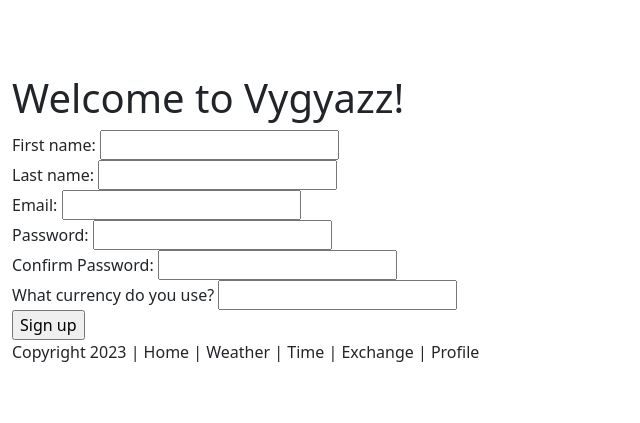
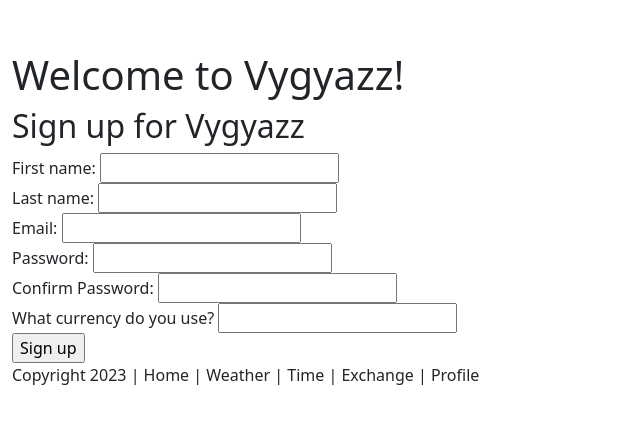
Before and after one commit to mikemccomb/vigyazz-frontend, a React (Vite) app: page / in a window 1280 px wide. Shown: the part 181-604 px from the top of the page, without its empty margins (0-640 px from the left). Built offline with nearby package versions, Linux system fonts and the light colour scheme.

Commit message:
Adds comments to component

```diff
--- a/src/components/Signup.jsx
+++ b/src/components/Signup.jsx
@@ -1,5 +1,13 @@
+import axios from "axios";
+import { useState } from "react";
+
 export function Signup() {
+  // Need to set up handleSubmit; create a post action to users.json
+  // Need to set up error handling
+
   return (
+    <div>
+      <h2>Sign up for Vygyazz</h2>
       <form>
         <div>
           First name: <input type="text" name="first_name" id="first_name" />
@@ -21,5 +29,6 @@ export function Signup() {
         </div>
         <input type="submit" value="Sign up" />
       </form>
+    </div>
   );
 }
```
Lines whose indentation alone changed are shown as unchanged.
